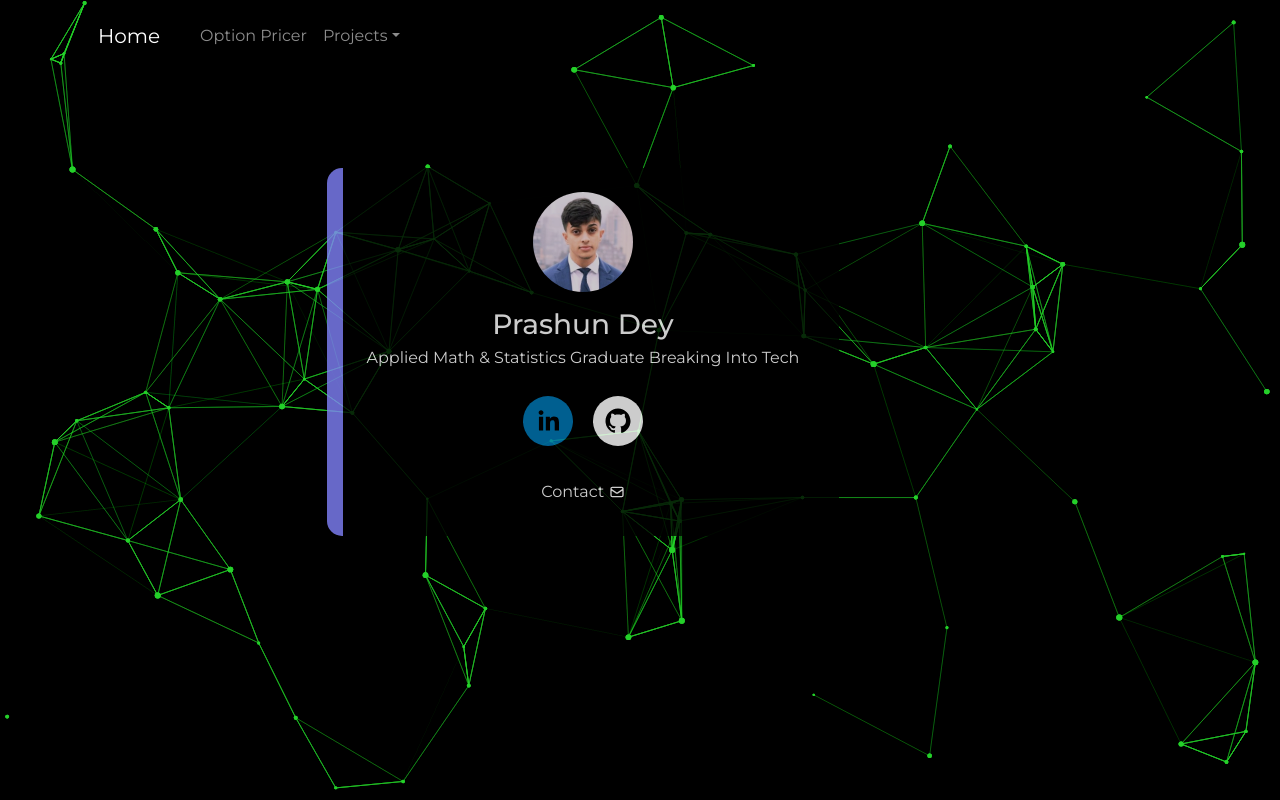
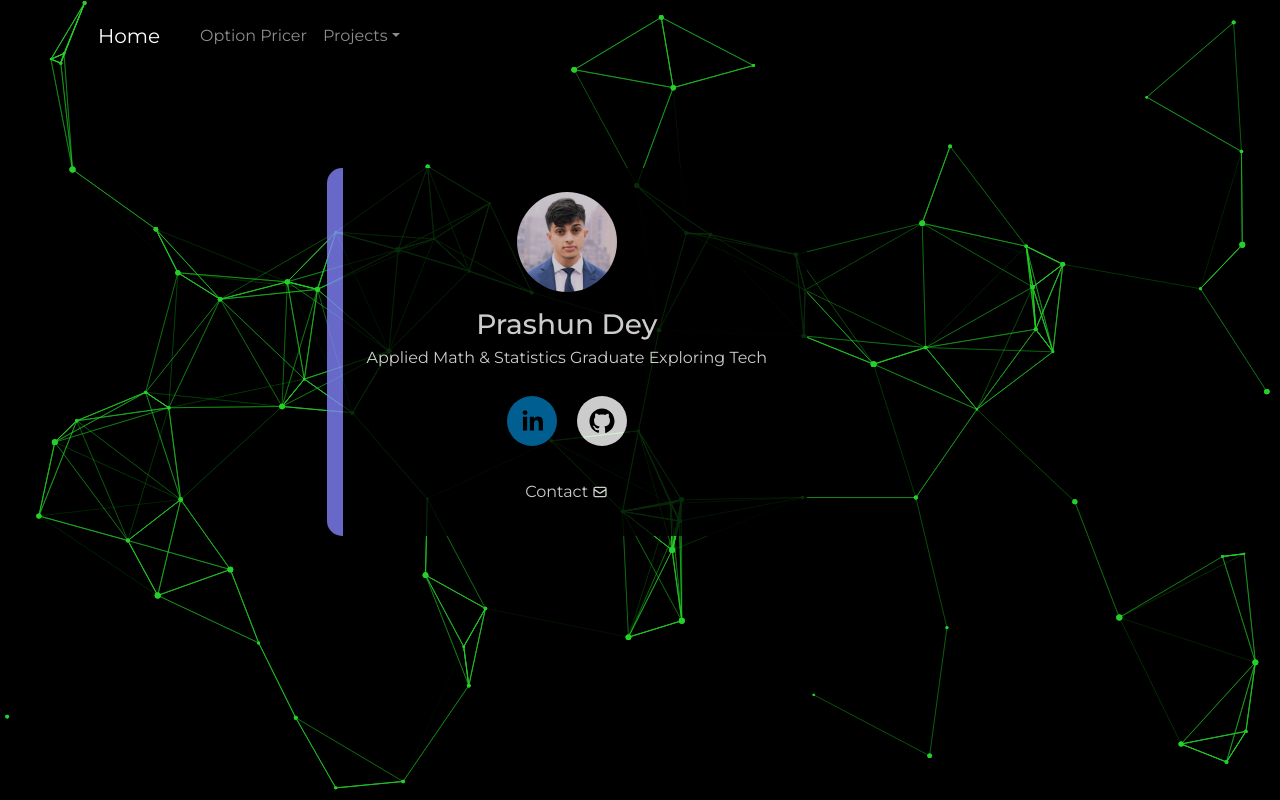
Before and after one commit to prashundey/options-app, a React (Create React App) app: page / in a window 1280 px wide. Built offline with nearby package versions, Linux system fonts and the light colour scheme.

Commit message:
HomePage personal info added

```diff
--- a/src/components/personal/PersonalApp.jsx
+++ b/src/components/personal/PersonalApp.jsx
@@ -7,7 +7,7 @@ export class PersonalApp extends React.Component {
     return (
       <div>
         <Container>
-        <ProfileCard/>
+          <ProfileCard/>
         </Container>
       </div>
     );
--- a/src/components/personal/profile/ProfileCard.tsx
+++ b/src/components/personal/profile/ProfileCard.tsx
@@ -5,7 +5,6 @@ import { SocialIcon } from 'react-social-icons'
 import { Col, Container, Offcanvas, Row } from 'react-bootstrap'
 import {SiMinutemailer} from 'react-icons/si'
 import {HiOutlineMail} from 'react-icons/hi'
-import {GrContact} from 'react-icons/gr'
 
 export class ProfileCard extends React.Component {
     render() {
@@ -14,11 +13,14 @@ export class ProfileCard extends React.Component {
                 <div className="row d-flex justify-content-center">
                     <div className="col-md-7">
                         <div className="profile-card p-3 py-4">
-                            <div className="text-center"> <img src={pic} width="100" className="rounded-circle" /> </div>
+                            <div className="text-center"> <img src={pic} width="100"
+                                                                className="rounded-circle" />
+
+                            </div>
                             <div className="text-center mt-3">
                                 <h3 className="mt-2 mb-0">Prashun Dey</h3>
                                 <div className="description px-4 mt-1">
-                                    <p className="fonts">Applied Math & Statistics Graduate Breaking Into Tech</p>
+                                    <p className="fonts">Applied Math & Statistics Graduate Exploring Tech</p>
                                 </div>
                                 <ul className="social-list">
                                     <li><SocialIcon url="https://www.linkedin.com/in/prashun-dey/"
```
